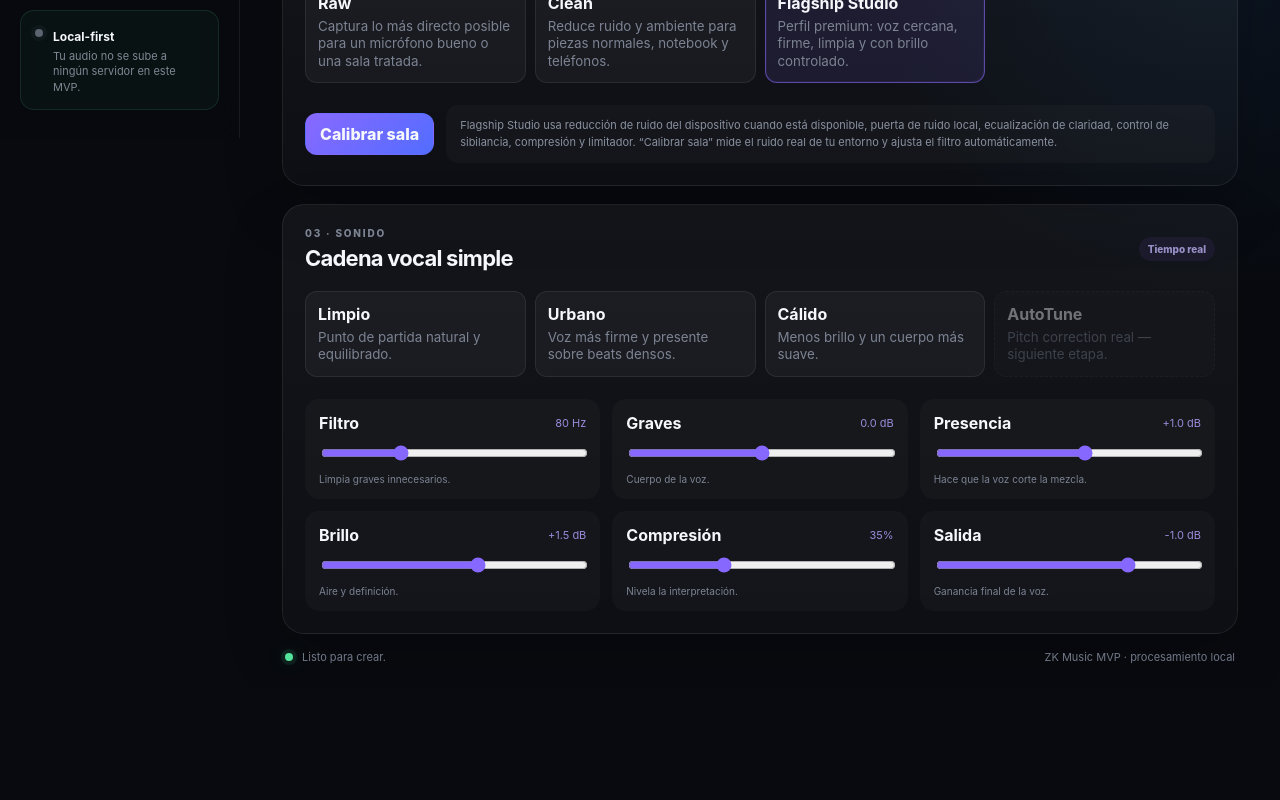
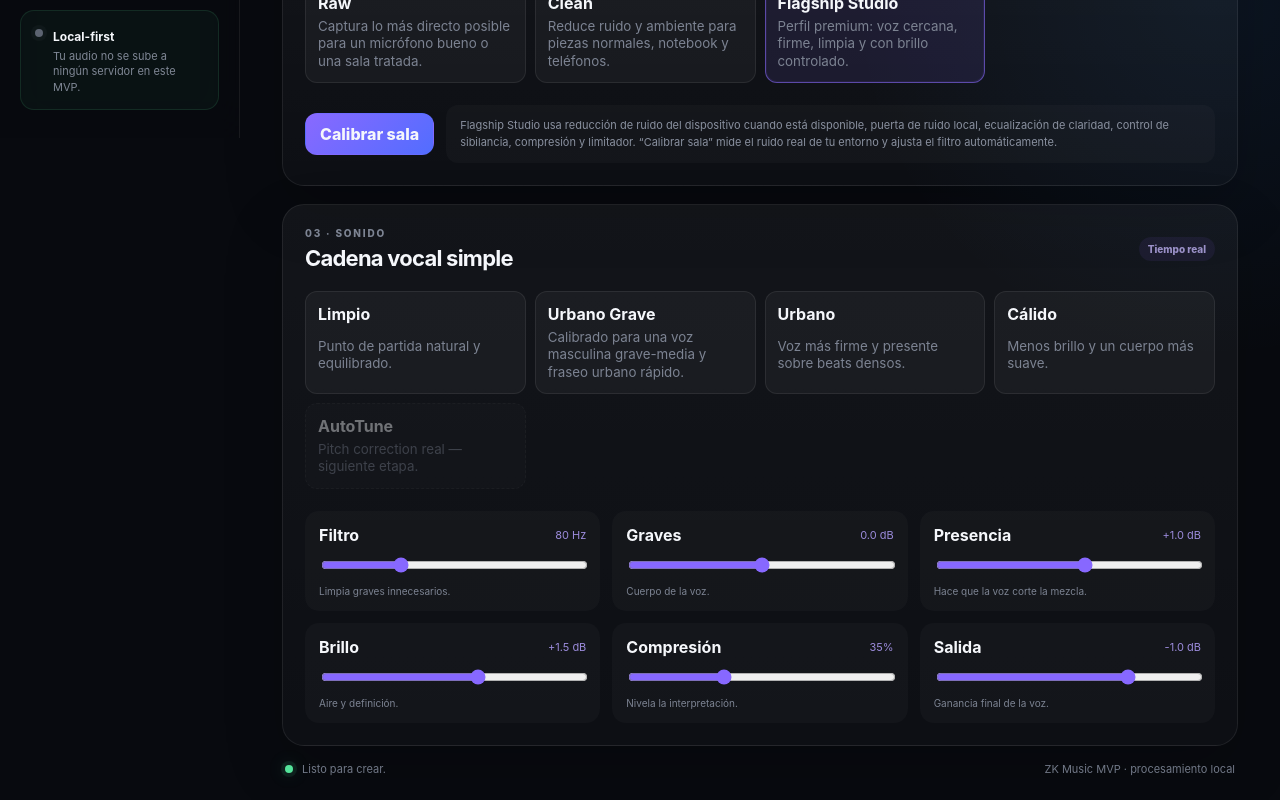
Before and after one commit to ZKYONA/Zk_Music, a React (Vite) app: page / in a window 1280 px wide. Shown: the part 662-1462 px from the top of the page. Before the commit the page ends 1350 px from the top, so only its background shows below. Built offline with nearby package versions, Linux system fonts and the light colour scheme.

Commit message:
tune: add voice-calibrated urban preset

```diff
--- a/src/audio/presets.ts
+++ b/src/audio/presets.ts
@@ -23,10 +23,21 @@ export const VOCAL_PRESETS: VocalPreset[] = [
     output: -1,
   },
   {
+    id: "urban-deep",
+    name: "Urbano Grave",
+    description: "Calibrado para una voz masculina grave-media y fraseo urbano rápido.",
+    highPass: 72,
+    low: -1,
+    mid: 2,
+    high: 1,
+    compression: 48,
+    output: -1,
+  },
+  {
     id: "urban",
     name: "Urbano",
     description: "Voz más firme y presente sobre beats densos.",
-    highPass: 95,
+    highPass: 90,
     low: -1.5,
     mid: 2.5,
     high: 2,
```
